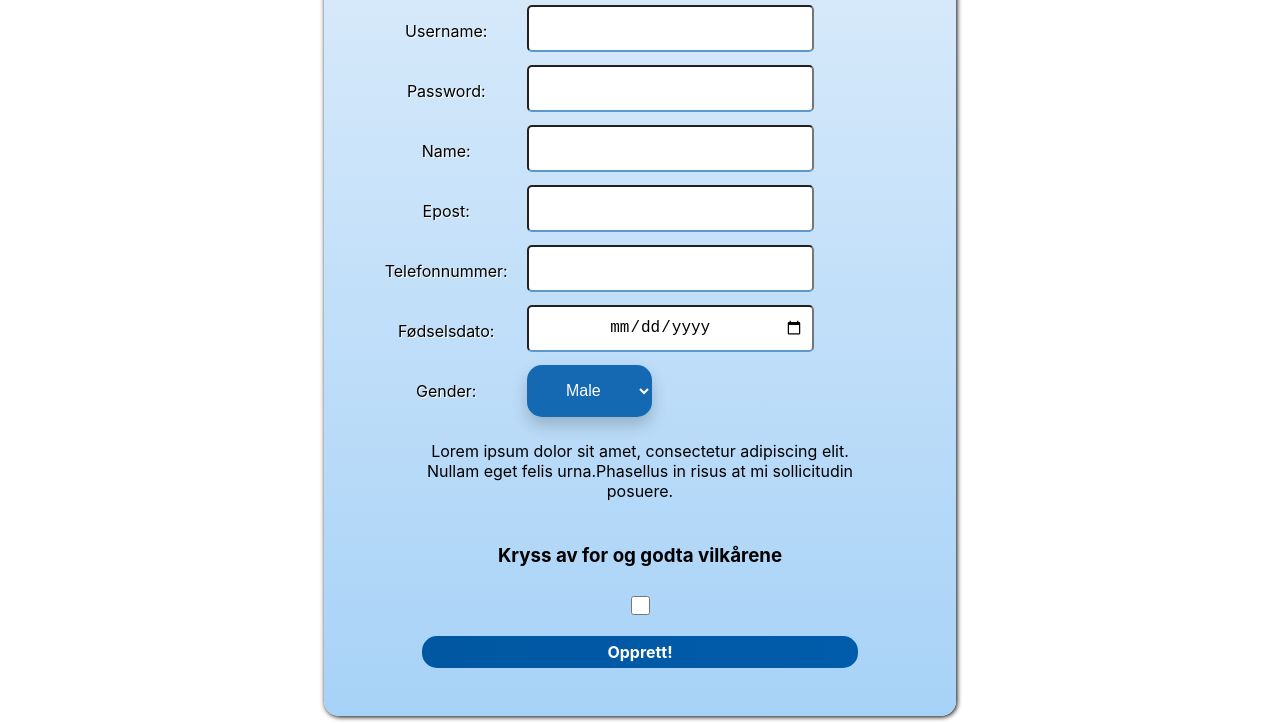
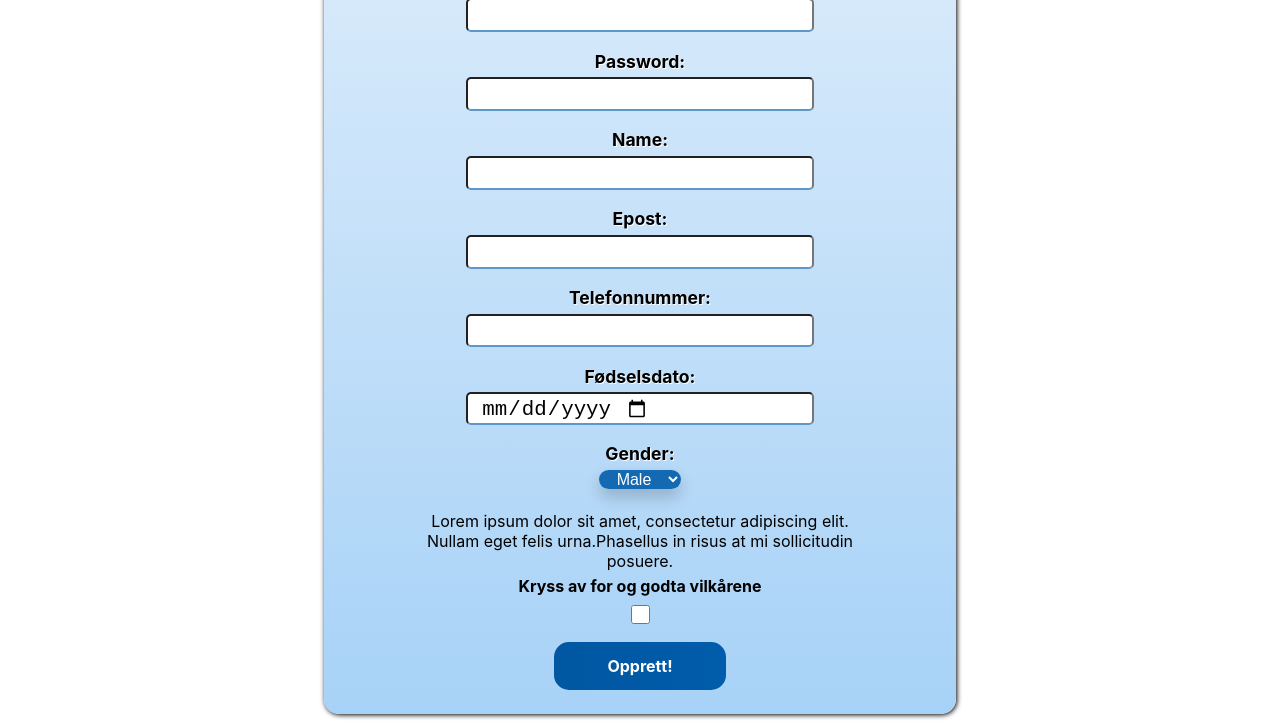
Before and after one commit to MortenHagen/firbase-trial, a website built with webpack: page index.html in a window 1280 px wide. Shown: the part 399-1123 px from the top of the page. Built offline with nearby package versions, Linux system fonts and the light colour scheme; some packages are replaced by stand-ins of ours.

Commit message:
made an alternative css

```diff
--- a/css/create-account.css
+++ b/css/create-account.css
@@ -18,7 +18,6 @@
     border-radius: 15px;
     background: var(--background-gradient);
     box-shadow: 1px 1px 5px 0px black;
-    padding: 2rem 0rem;
 	width: 50%;
 	margin: 0 auto;
 }
@@ -33,7 +32,7 @@
 	display: flex;
 	align-items: center;
 	justify-content: center;
-	font-size: 4rem;
+	font-size: 3.5rem;
 	text-shadow: 0.0625rem 0.0625rem 0 white;
 	font-weight: 700;
 	padding-top: 1rem;
@@ -49,7 +48,7 @@
 	justify-content: center;
 	border-bottom: 0.0625rem solid #015caba1;
 	background: linear-gradient(to left, #015cab, #0157a1);
-	border-radius: 1.5625rem;
+	border-radius: var(--border-radius);
 	overflow: hidden;
 }
 .create-account__private-button:hover, .create-account__corporate-button:hover {
@@ -60,9 +59,9 @@
 }
 
 .create-account__label {
-	font-size: 1rem;
-	padding: 1rem;
-	padding-right: 3rem;
+	font-size: 1.1rem;
+	font-weight: bold;
+	margin-top: 0.8rem;
 	display: flex;
 	color: black;
 	justify-content: center;
@@ -70,21 +69,19 @@
 }
 
 .create-account__input {
-	font-size: 1rem;
-	margin-left: 1rem;
+	display: flex;
+	font-size: 1.3rem;
 	border-radius: var(--border-radius);
-	padding: 0.5rem;
+	padding-top: 0.1rem;
 	text-decoration: underline;
 	text-align: center;
 	height: 1.7rem;
 	border-bottom: 2px solid #015caba1;
-
 }
 
 .create-account__gender {
 	background-color: #015cabe3;
 	color: white;
-	margin-left: 1rem;
 	font-size: 1rem;
 	border: none;
 	width: 100%;
@@ -98,16 +95,20 @@
 }
 
 
-.create-account__terms-header {
-	display: flex;
-	justify-content: center;
-}
 
-.create-account__terms-container{
+.create-account__terms{
 	display: flex;
 	justify-content: center;
 	text-align: center;
 }
+
+.create-account__terms-header {
+	display: flex;
+	justify-content: center;
+	font-weight: bold;
+	margin-top: -1rem;
+}
+
 .create-account__checkbox {
     display: flex;
     justify-content: center;
@@ -117,14 +118,14 @@
 
 .create-account__submit-button {
 	margin-top: 1rem;
-	margin-bottom: 1rem;
+	margin-bottom: 1.5rem;
 	display: flex;
 	justify-content: center;
 	align-items: center;
 	border-radius: 15px;
 	font-size: 1rem;
 	font-weight: 700;
-	height: 2rem;
+	height: 3rem;
 	background: linear-gradient(to left, #015cab, #0157a1);
 	color: white;
 }
--- a/css/reset-roots.css
+++ b/css/reset-roots.css
@@ -2,7 +2,7 @@
 [grid] {
 	display: grid;
 	grid-template-columns: repeat(12, 1fr);
-	gap: 0.5rem;
+	gap: 0.35rem;
 	margin: 0 auto;
 	width: 100%;
 }
--- a/index.html
+++ b/index.html
@@ -33,38 +33,38 @@
 
     <!--Private form-->
         <form grid class="column--10 offset--1 offset-small--1 create-account__private-form">
-            <label class="column--2 column-small--2 create-account__label offset--1" for="userNamePrivate">Username:</label>
-            <input class="column--7 column-small--10 create-account__input" type="text" id="userNamePrivate" name="userNamePrivate" required>
+            <label class="create-account__label column--12 offset-small--1" for="userNamePrivate">Username:</label>
+            <input class="create-account__input column--8 offset--2 offset-small--1" type="text" id="userNamePrivate" name="userNamePrivate" required>
 
-            <label class="column--2 column-small--2 create-account__label offset--1" for="passwordPrivate">Password:</label>
-            <input class="column--7 column-small--10 create-account__input" type="password" id="passwordPrivate" name="passwordPrivate" required>
+            <label class="create-account__label column--12 offset-small--1" for="passwordPrivate">Password:</label>
+            <input class="create-account__input column--8 offset--2 offset-small--1" type="password" id="passwordPrivate" name="passwordPrivate" required>
 
-            <label class="column--2 column-small--2 create-account__label offset--1" for="namePrivate">Name:</label>
-            <input class="column--7 column-small--10 create-account__input" type="text" id="namePrivate" name="namePrivate" required>
+            <label class="create-account__label column--12 offset-small--1" for="namePrivate">Name:</label>
+            <input class="create-account__input column--8 offset--2 offset-small--1" type="text" id="namePrivate" name="namePrivate" required>
 
-            <label class="column--2 column-small--2 create-account__label offset--1" for="emailPrivate">Epost:</label>
-            <input class="column--7 column-small--10 create-account__input" type="email" id="emailPrivate" name="emailPrivate" required>
+            <label class="create-account__label column--12 offset-small--1" for="emailPrivate">Epost:</label>
+            <input class="create-account__input column--8 offset--2 offset-small--1" type="email" id="emailPrivate" name="emailPrivate" required>
 
-            <label class="column--2 column-small--2 create-account__label offset--1" for="phonePrivate">Telefonnummer:</label>
-            <input class="column--7 column-small--10 create-account__input" type="tel" id="phonePrivate" name="phonePrivate" required>
+            <label class="create-account__label column--12 offset-small--1" for="phonePrivate">Telefonnummer:</label>
+            <input class="create-account__input column--8 offset--2 offset-small--1" type="tel" id="phonePrivate" name="phonePrivate" required>
 
-            <label class="column--2 column-small--2 create-account__label offset--1" for="birthdatePrivate">Fødselsdato:</label>
-            <input class="column--7 column-small--10 create-account__input" type="date" id="birthdatePrivate" name="birthdatePrivate" required>
+            <label class="create-account__label column--12 offset-small--1" for="birthdatePrivate">Fødselsdato:</label>
+            <input class="create-account__input column--8 offset--2 offset-small--1" type="date" id="birthdatePrivate" name="birthdatePrivate" required>
 
-            <label class="column--2 column-small--2 create-account__label offset--1" for="genderPrivate">Gender:</label>
+            <label class="create-account__label column--12 offset-small--1" for="genderPrivate">Gender:</label>
 
-            <select class="column--3 column-small--3 create-account__gender" id="genderPrivate" name="gender">
+            <select class="column--2 column-small--2 offset--5 offset-small--5 create-account__gender" id="genderPrivate" name="gender">
                 <option value="male">Male</option>
                 <option value="female">Female</option>
             </select>
-            <div class="create-account__terms-container column--10 offset--1 offset-small--1">
-                <div class="create-account__terms">
-                    <p>Lorem ipsum dolor sit amet, consectetur adipiscing elit. Nullam eget felis urna.Phasellus in risus at mi sollicitudin posuere.</p>
-                </div>
+
+            <div class="create-account__terms  column--10 offset--1 offset-small--1">
+                <p>Lorem ipsum dolor sit amet, consectetur adipiscing elit. Nullam eget felis urna.Phasellus in risus at mi sollicitudin posuere.</p>
             </div>
-            <h3 class="create-account__terms-header column--10 offset--1 offset-small--1">Kryss av for og godta vilkårene</h3>
-            <input type="checkbox" class="create-account__checkbox column--2 offset--5 offset-small--1" required>
-            <button class="create-account__submit-button column--10 offset--1 offset-small--1">Opprett!</button>
+
+            <label for="checkbox" class="create-account__terms-header column--10 offset--1 offset-small--1">Kryss av for og godta vilkårene</label>
+            <input type="checkbox" name="checkbox" class="create-account__checkbox column--2 offset--5 offset-small--1" required>
+            <button class="create-account__submit-button column--4 offset--4 column-small--4 offset-small--4">Opprett!</button>
         </form>
 
         <!--Corporate form-->
```
